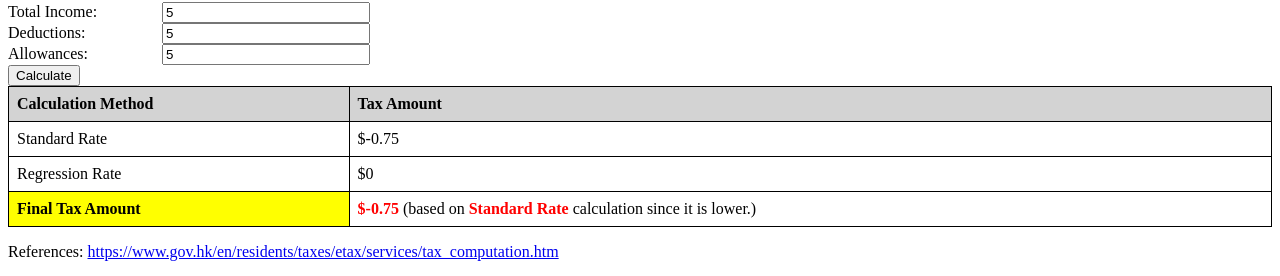
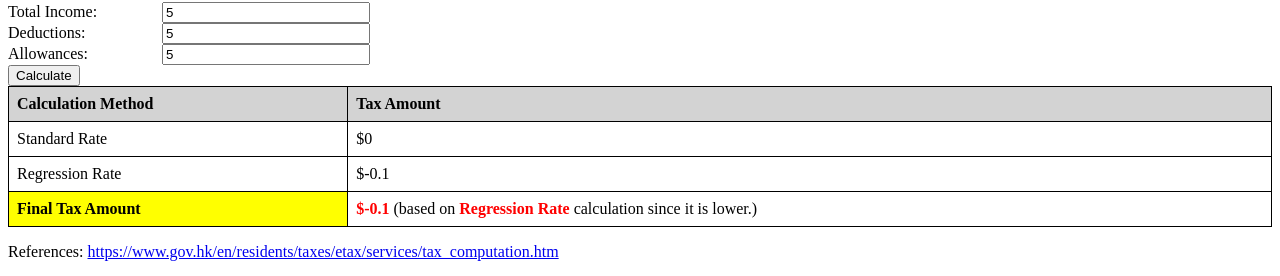
Before and after one commit to zlifd/SalaryTaxCalculator, a plain HTML site: page docs/index.html in a window 1280 px wide. Both pictures are taken after typing "5", "5", "5" into the empty fields and a click on the button "Calculate". Shown: the part 775-1051 px from the top of the page. Drawn offline with Linux system fonts and the light colour scheme.

Commit message:
Update index.html

```diff
--- a/docs/index.html
+++ b/docs/index.html
@@ -119,8 +119,8 @@
       const allowances = document.getElementById('allowances').value;
       let tax1 = 0;
       let tax2 = 0;
-      let net_income = total_income - deductions - allowances;
-      let net_chargeable_income = total_income - deductions;
+      let net_income = total_income - deductions;
+      let net_chargeable_income = total_income - deductions - allowances;
 
       // Calculation based on Standard Rate
       if (net_income <= 5000000) {
```
